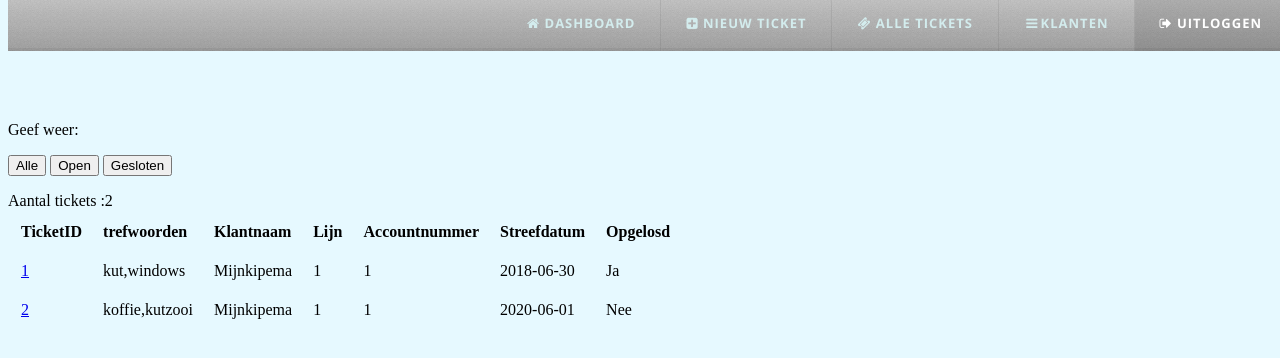
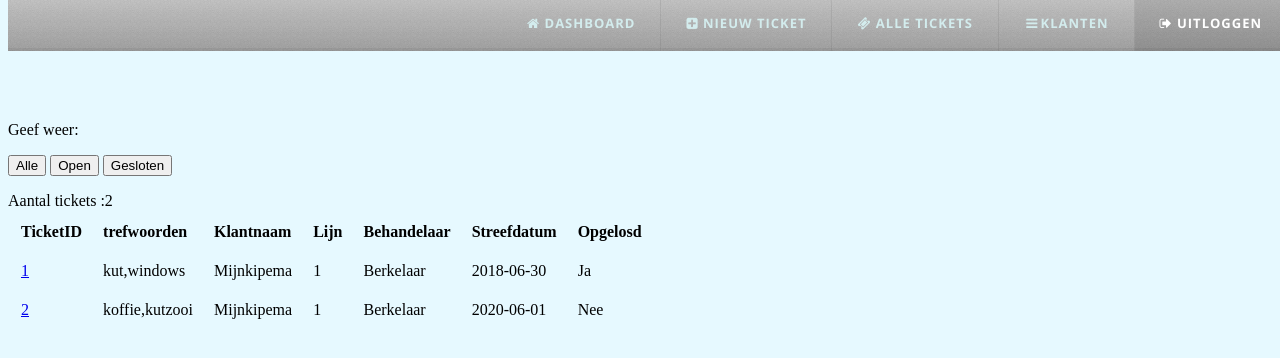
Before and after one commit to brandhout/FTS-Flex-Ticket-System, a PHP site: page /tickets.php in a window 1280 px wide. Shown: the part 109-467 px from the top of the page. Run offline with PHP 8.4, Linux system fonts and the light colour scheme; a user stored in the database is signed in; data comes from the database, SQL or seed files in the repository; some libraries are stand-ins or nearby versions; some web fonts are replaced.

Commit message:
Accountnummer vervangen door achternaam

```diff
--- a/tickets.php
+++ b/tickets.php
@@ -67,7 +67,7 @@
                     <td align="left"><strong>trefwoorden</strong></td>
                     <td align="left"><strong>Klantnaam</strong></td>
                     <td align="left"><strong>Lijn</strong></td>
-                    <td align="left"><strong>Accountnummer</strong></td>
+                    <td align="left"><strong>Behandelaar</strong></td>
                     <td align="left"><strong>Streefdatum</strong></td>
                     <td align="left"><strong>Opgelosd</strong></td></tr>
 
@@ -113,7 +113,7 @@
                     $ticket['trefwoorden'] . '</td><td align="left"></a>' .
                     $klant['klantAchternaam'] . '</td><td align="left"></a>' .
                     $ticket['lijnNr'] . '</td><td align="left"></a>' .
-                    $ticket['fstAccountNr'] . '</td><td align="left"></a>' .
+                    leesAccountAchterNaam($ticket['fstAccountNr']) . '</td><td align="left"></a>' .
                     $ticket['streefdatum'] . '</td><td align="left"></a>' .
                     $opgelost . '</td><td align="left"></a>';
                 echo '</tr>';
```
